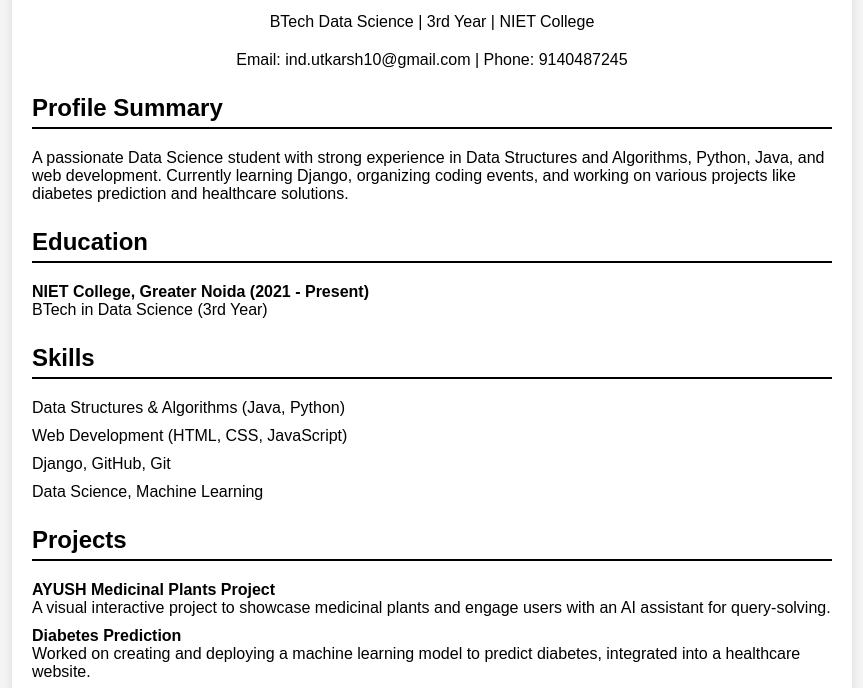
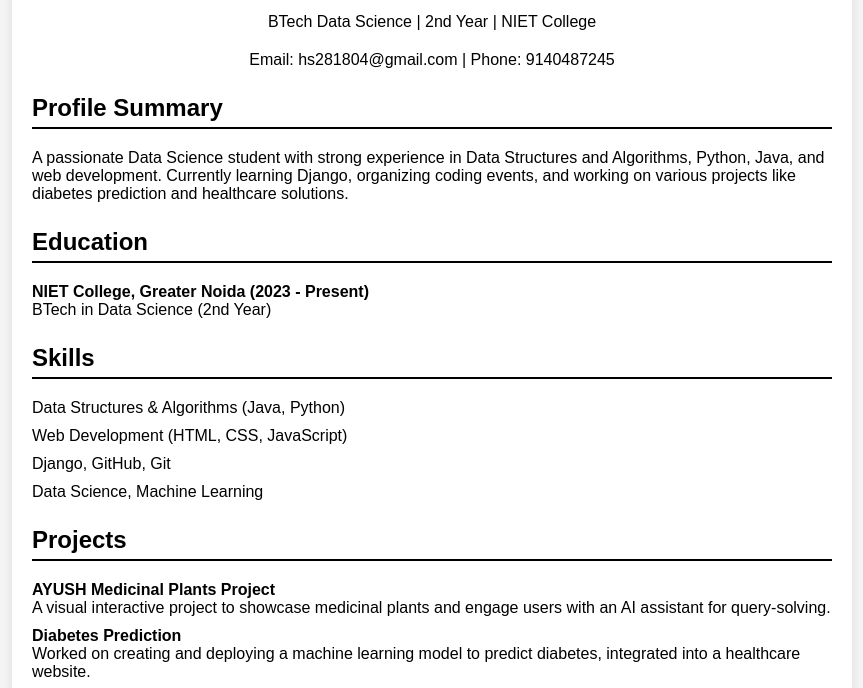
Before and after one commit to Harsh-web8/web-weave-2024, a plain HTML site: page index.html in a window 1280 px wide. Shown: the part 111-799 px from the top of the page, without its empty margins (208-1071 px from the left). Drawn offline with Linux system fonts and the light colour scheme.

Commit message:
Update index.html
added index.html

```diff
--- a/index.html
+++ b/index.html
@@ -3,7 +3,7 @@
 <head>
     <meta charset="UTF-8">
     <meta name="viewport" content="width=device-width, initial-scale=1.0">
-    <title>Utkarsh Gupta | Resume</title>
+    <title>Harsh Singh - CV </title>
     <style>
         body {
             font-family: Arial, sans-serif;
@@ -47,8 +47,8 @@
 
 <div class="container">
     <h1>Utkarsh Gupta</h1>
-    <p class="contact">BTech Data Science | 3rd Year | NIET College</p>
-    <p class="contact">Email: ind.utkarsh10@gmail.com | Phone: 9140487245</p>
+    <p class="contact">BTech Data Science | 2nd Year | NIET College</p>
+    <p class="contact">Email: hs281804@gmail.com | Phone: 9140487245</p>
 
     <h2>Profile Summary</h2>
     <p>A passionate Data Science student with strong experience in Data Structures and Algorithms, Python, Java, and web development.
@@ -56,8 +56,8 @@
 
     <h2>Education</h2>
     <ul>
-        <li><strong>NIET College, Greater Noida (2021 - Present)</strong><br>
-            BTech in Data Science (3rd Year)
+        <li><strong>NIET College, Greater Noida (2023 - Present)</strong><br>
+            BTech in Data Science (2nd Year)
         </li>
     </ul>
 
```
